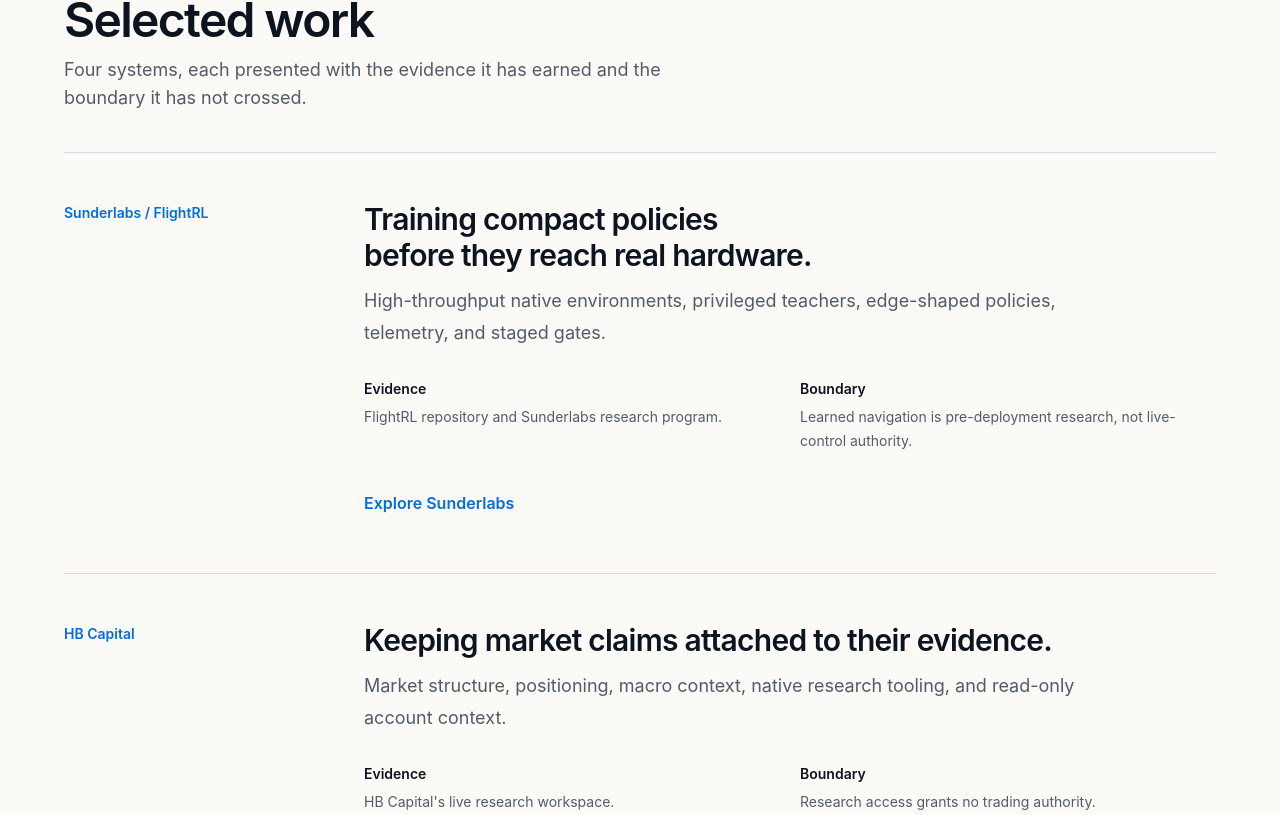
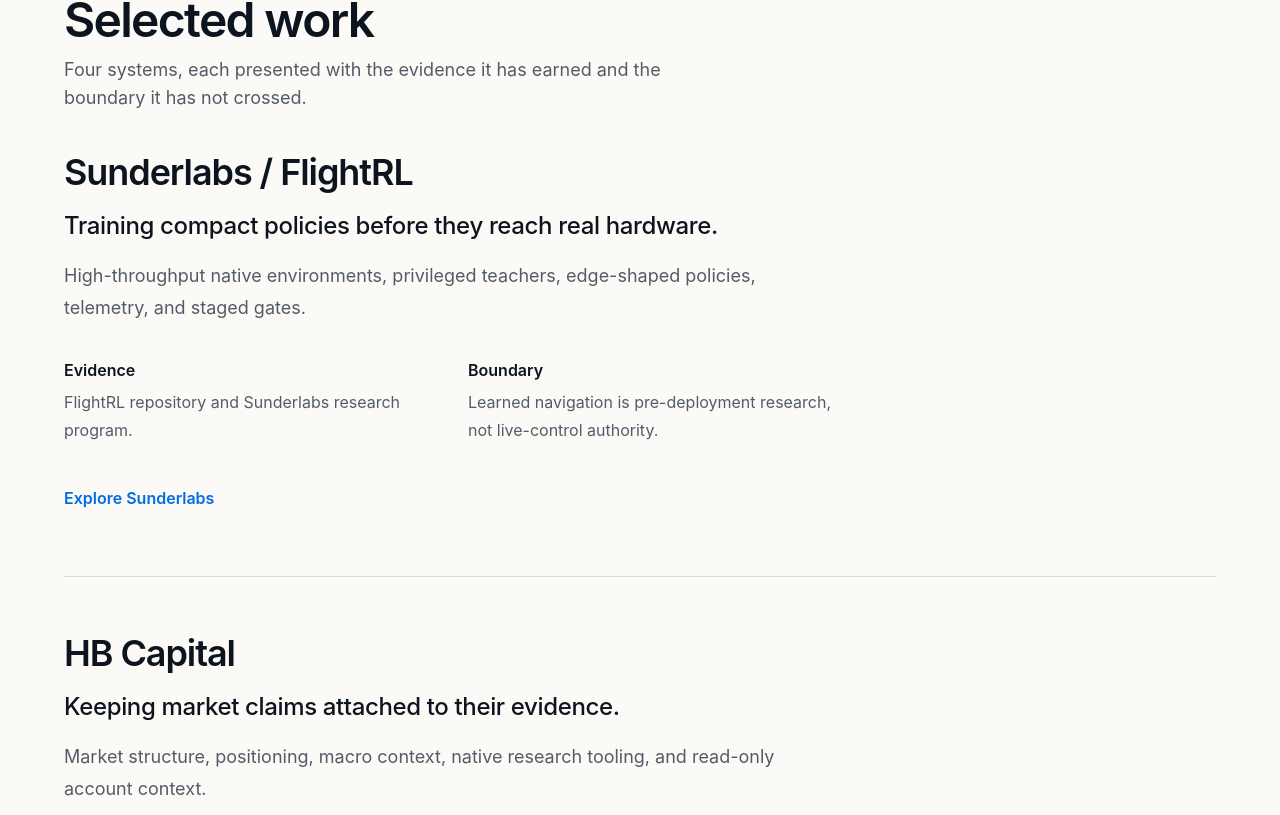
Before and after one commit to SebastianBoehler/sebastianboehler, a Next.js app: page / in a window 1280 px wide. Shown: the part 785-1600 px from the top of the page. Built offline with nearby package versions, Linux system fonts and the light colour scheme; no server answers.

Commit message:
fix(home): present work as academic project index

```diff
--- a/src/components/home/SelectedWork.tsx
+++ b/src/components/home/SelectedWork.tsx
@@ -17,27 +17,26 @@
         </p>
       </div>
 
-      <div className="border-t border-[var(--line)]">
+      <div className="divide-y divide-[var(--line)]">
         {items.map((item) => (
           <article
             key={item.id}
-            className="grid gap-7 border-b border-[var(--line)] py-10 lg:grid-cols-12 lg:gap-12 lg:py-12"
+            className="py-12 first:pt-0 last:pb-0 sm:py-14 sm:first:pt-0 sm:last:pb-0"
           >
-            <div className="lg:col-span-3">
-              <p className="text-sm font-semibold leading-6 text-[var(--accent)]">{item.name}</p>
-            </div>
-
-            <div className="space-y-7 lg:col-span-9">
-              <div className="space-y-3">
-                <h3 className="max-w-3xl text-2xl font-semibold leading-tight tracking-[-0.025em] sm:text-3xl">
+            <div className="max-w-3xl space-y-8">
+              <div className="space-y-4">
+                <h3 className="text-3xl font-semibold leading-tight tracking-[-0.03em] sm:text-4xl">
+                  {item.name}
+                </h3>
+                <p className="text-xl font-medium leading-8 tracking-[-0.015em] sm:text-2xl sm:leading-9">
                   {item.title}
-                </h3>
+                </p>
                 <p className="max-w-3xl text-base leading-7 text-[var(--muted)] sm:text-lg sm:leading-8">
                   {item.summary}
                 </p>
               </div>
 
-              <dl className="grid gap-5 text-sm leading-6 sm:grid-cols-2">
+              <dl className="grid gap-6 text-base leading-7 lg:grid-cols-2 lg:gap-10">
                 <div className="space-y-1">
                   <dt className="font-semibold text-[var(--text)]">Evidence</dt>
                   <dd className="text-[var(--muted)]">{item.evidence}</dd>
```
Also changed, not shown: 1 other file (tests, documents, lock files or other folders).
